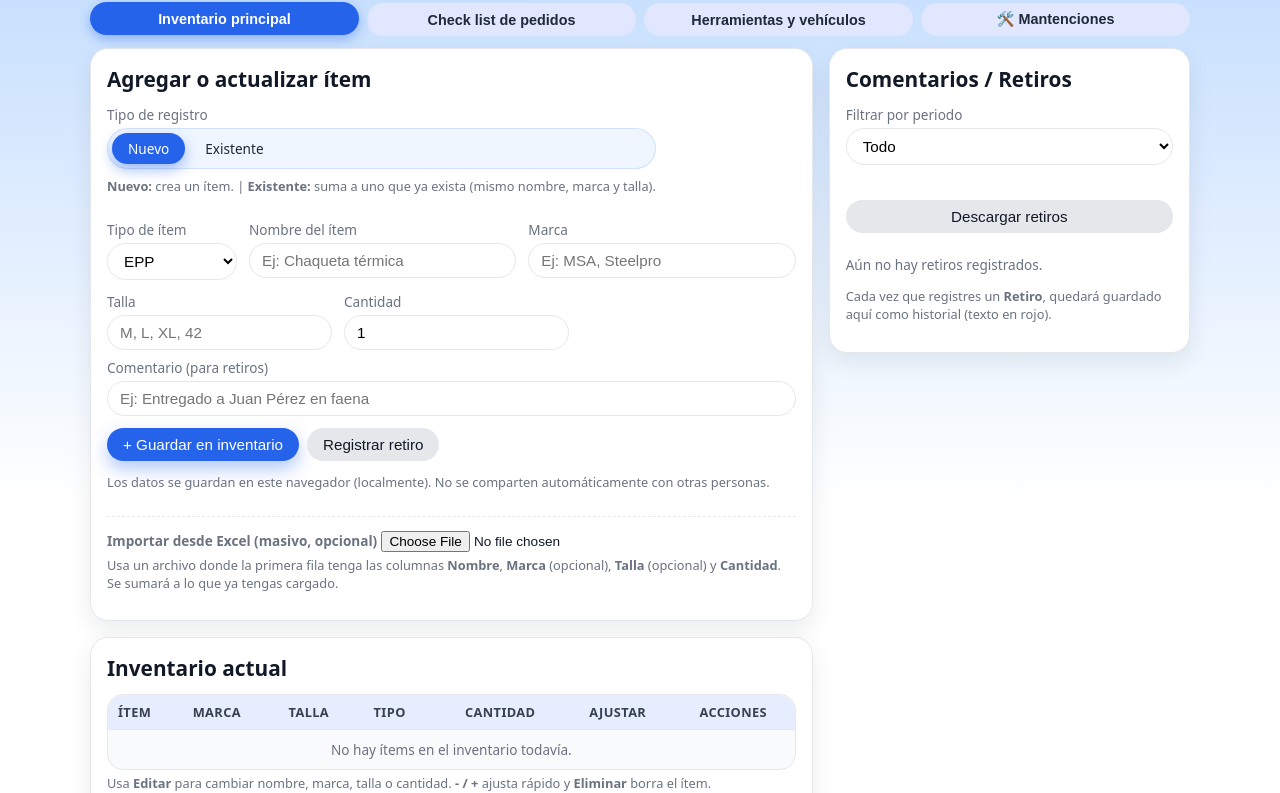
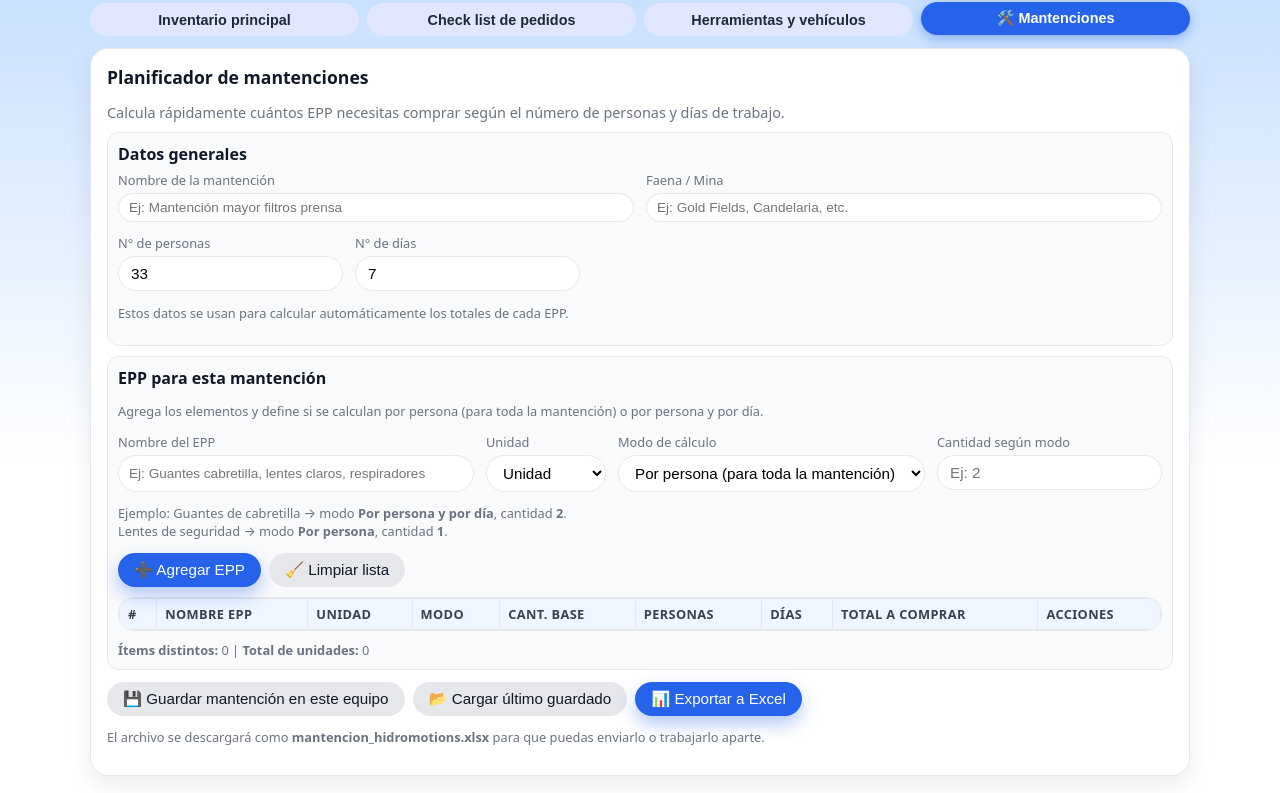
Before and after one commit to Nicolasherreros/Inventario-Hidromotions-, a plain HTML site: page index.html in a window 1280 px wide. Shown: the part 85-878 px from the top of the page. Drawn offline with Linux system fonts and the light colour scheme.

Commit message:
Update index.html

```diff
--- a/index.html
+++ b/index.html
@@ -577,14 +577,14 @@
 
     <div class="tabs-container">
       <div class="tabs-header">
-        <button class="tab-btn tab-active" data-tab="inventario">Inventario principal</button>
+        <button class="tab-btn" data-tab="inventario">Inventario principal</button>
         <button class="tab-btn" data-tab="checklist">Check list de pedidos</button>
         <button class="tab-btn" data-tab="estado">Herramientas y vehículos</button>
-        <button class="tab-btn" data-tab="mantenciones">🛠️ Mantenciones</button>
+        <button class="tab-btn tab-active" data-tab="mantenciones">🛠️ Mantenciones</button>
       </div>
 
       <!-- TAB 1: INVENTARIO -->
-      <div id="tab-inventario" class="tab-content tab-content-active">
+      <div id="tab-inventario" class="tab-content">
         <div class="layout">
           <div>
             <div class="card">
@@ -849,16 +849,16 @@
             </div>
           </div>
         </div>
+      </div>
 
       <!-- TAB 4: MANTENCIONES -->
-      <div id="tab-mantenciones" class="tab-content">
+      <div id="tab-mantenciones" class="tab-content tab-content-active">
         <div class="card">
           <h2 class="section-title">Planificador de mantenciones</h2>
           <p class="section-subtitle">
             Calcula rápidamente cuántos EPP necesitas comprar según el número de personas y días de trabajo.
           </p>
 
-          <!-- Datos generales de la mantención -->
           <div class="section-box">
             <h3>Datos generales</h3>
             <div class="form-row" style="margin-top: 4px;">
@@ -905,7 +905,6 @@
             </p>
           </div>
 
-          <!-- EPP de la mantención -->
           <div class="section-box">
             <h3>EPP para esta mantención</h3>
             <p class="small-muted">
@@ -995,7 +994,6 @@
             </div>
           </div>
 
-          <!-- Botones finales -->
           <div class="actions-row" style="margin-top: 12px;">
             <div class="actions-left">
               <button type="button" id="mBtnGuardarLocal" class="btn secondary">
```
